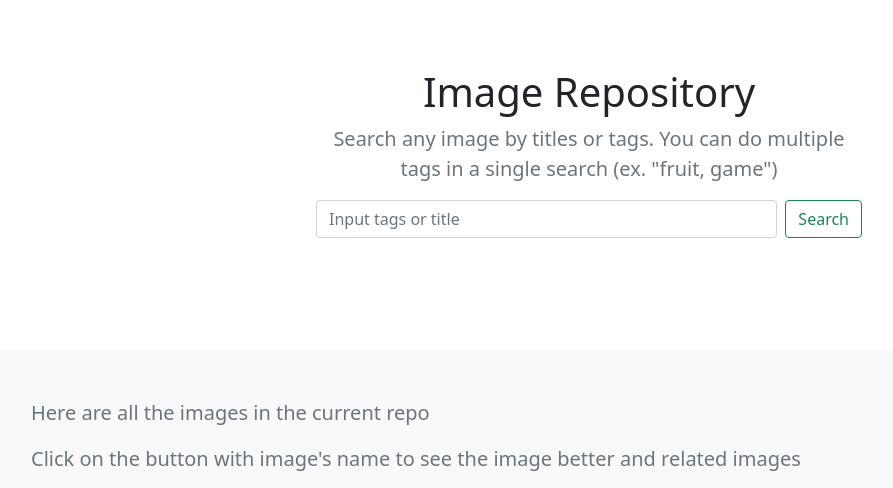
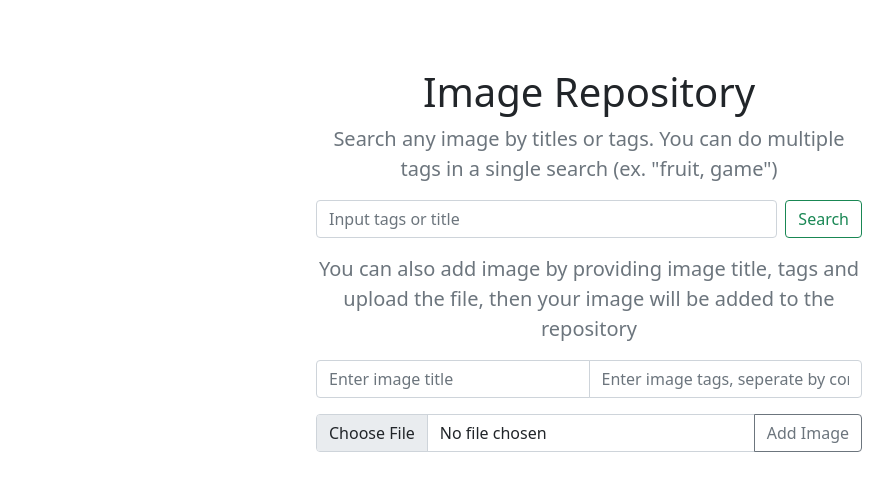
Before and after one commit to jackkhua/shopify-challenge, a Flask app: page / in a window 1280 px wide. Shown: the part 84-572 px from the top of the page, without its empty margins (51-944 px from the left). Run offline with Flask 2, Linux system fonts and the light colour scheme.

Commit message:
added functionality for add image

```diff
--- a/util/app.py
+++ b/util/app.py
@@ -1,5 +1,7 @@
-from flask import Flask, render_template, request, url_for
+from flask import Flask, render_template, request, url_for,redirect
 from db.image_db import mock_db
+import os
+from werkzeug.utils import secure_filename
 
 app = Flask(__name__, template_folder='template')
 db_connection = mock_db()
@@ -33,6 +35,18 @@ def search():
 
     return render_template('index.html', value =related_images)
 
+@app.route("/upload", methods = ['POST'])
+def upload():
+    title = request.form.get('title', False)
+    tags = request.form.get('tags', False)
+    if title and tags:
+        new_image = request.files['upload_file']
+        new_image.save(os.path.join(os.getcwd(), 'static', secure_filename(new_image.filename)))
+        print(secure_filename(new_image.filename))
+        db_connection.upload_new_image(title, tags, secure_filename(new_image.filename))
+        return redirect(url_for('index'))
+    else:
+        return 'please enter title and tags'
 
 if __name__ == "__main__":
   app.run()
--- a/util/db/image_db.py
+++ b/util/db/image_db.py
@@ -79,6 +79,7 @@ class mock_db:
                         result_images.append(image['id'])
         return result_images
 
+    # gets image metadata from image_id in single id or an array
     def data_from_id(self, image_id):
         if isinstance(image_id, int):
             return self.db[image_id]
@@ -88,3 +89,23 @@ class mock_db:
 
     def home_page(self):
         return self.db
+
+
+    def upload_new_image(self, title, tag, filename):
+        tags = tag.split(',')
+        # gets rid of the empty spaces for consistency
+        for key, value in enumerate(tags):
+            tags[key] = value.strip()
+        image_id = len(self.db)
+        self.db.append({
+            'id': image_id,
+            'title': title,
+            'image_url': filename,
+            'category': tags,
+        })
+        for tag in tags:
+            if tag in self.category_db:
+                self.category_db[tag].append(image_id)
+            else:
+                self.category_db[tag] = [image_id]
+        return
--- a/util/template/display_image.html
+++ b/util/template/display_image.html
@@ -57,7 +57,7 @@
     </section>
 
     <div class="album py-5 bg-light">
-        <p class="card-text">similar images</p>
+        <p class="lead text-muted">Similar images</p>
         <div class="container">
 
         <div class="row row-cols-1 row-cols-sm-2 row-cols-md-3 g-3">
--- a/util/template/index.html
+++ b/util/template/index.html
@@ -53,18 +53,32 @@
                     <button class="btn btn-outline-success" type="submit">Search</button>
                 </form>
             </p>
+            <p class="lead text-muted">You can also add image by providing image title, tags and upload the file, then your image will be added to the repository</p>
+            <form action="/upload" method="POST" enctype="multipart/form-data">
+                <p>
+                    <div class="input-group">
+                        <input type="text" name="title" class="form-control" placeholder="Enter image title">
+                        <input type="text" name="tags" class="form-control" placeholder="Enter image tags, seperate by comma">
+                    </div>
+                </p>
+                <p>
+                    <div class="input-group">
+                        <input type="file" class="form-control" name="upload_file">
+                        <button class="btn btn-outline-secondary" type="submit">Add Image</button>
+                    </div>
+                </p>
+            </form>
         </div>
         </div>
     </section>
 
     <div class="album py-5 bg-light">
         <div class="container">
-        <p class="lead text-muted">Here are all the images in the current repo</p>
         <p class="lead text-muted">Click on the button with image's name to see the image better and related images</p>
         <div class="row row-cols-1 row-cols-sm-2 row-cols-md-3 g-3">
             {% for image in value%}
             <div class="col">
-                <div class="card h-100">
+                <div class="card">
                     <img src="{{url_for('static', filename=image['image_url'] )}}" class="card-image">
                     <div class="card-body">
                     <div class="d-flex justify-content-between align-items-center">
```
